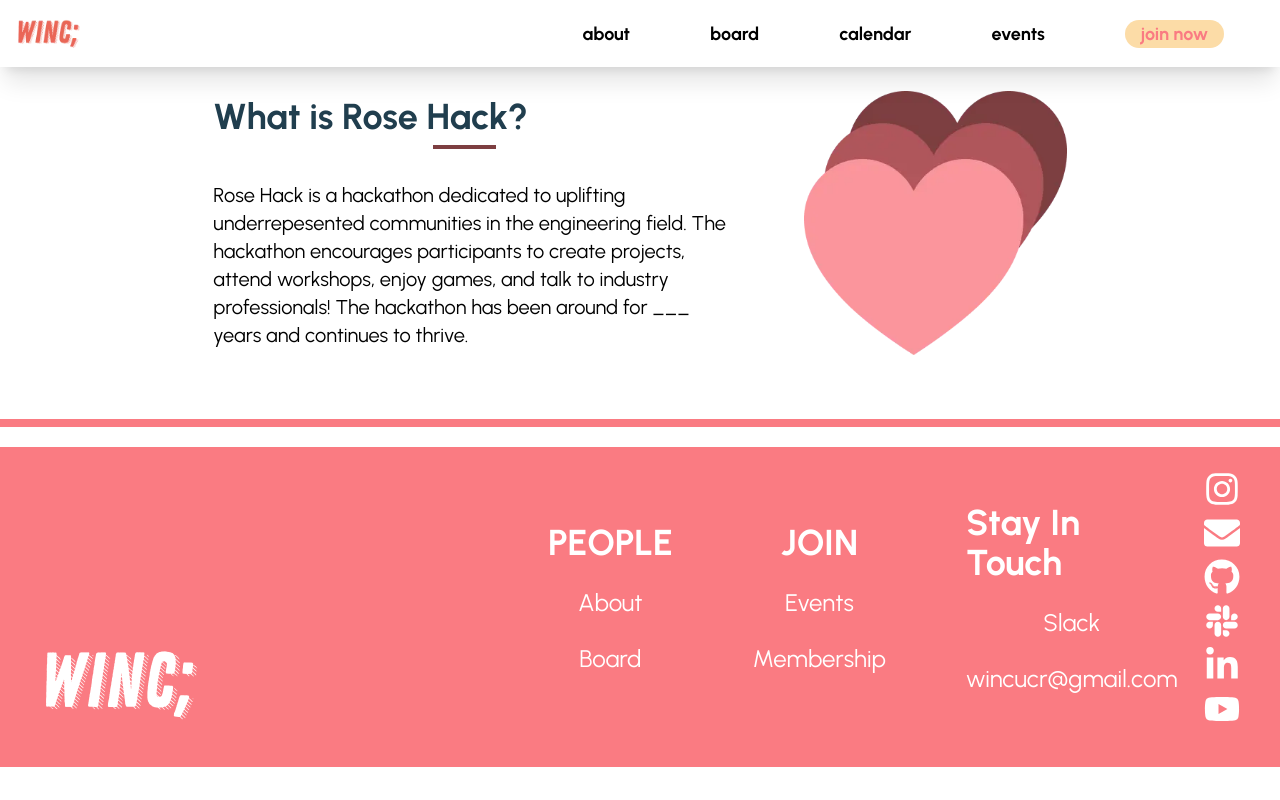
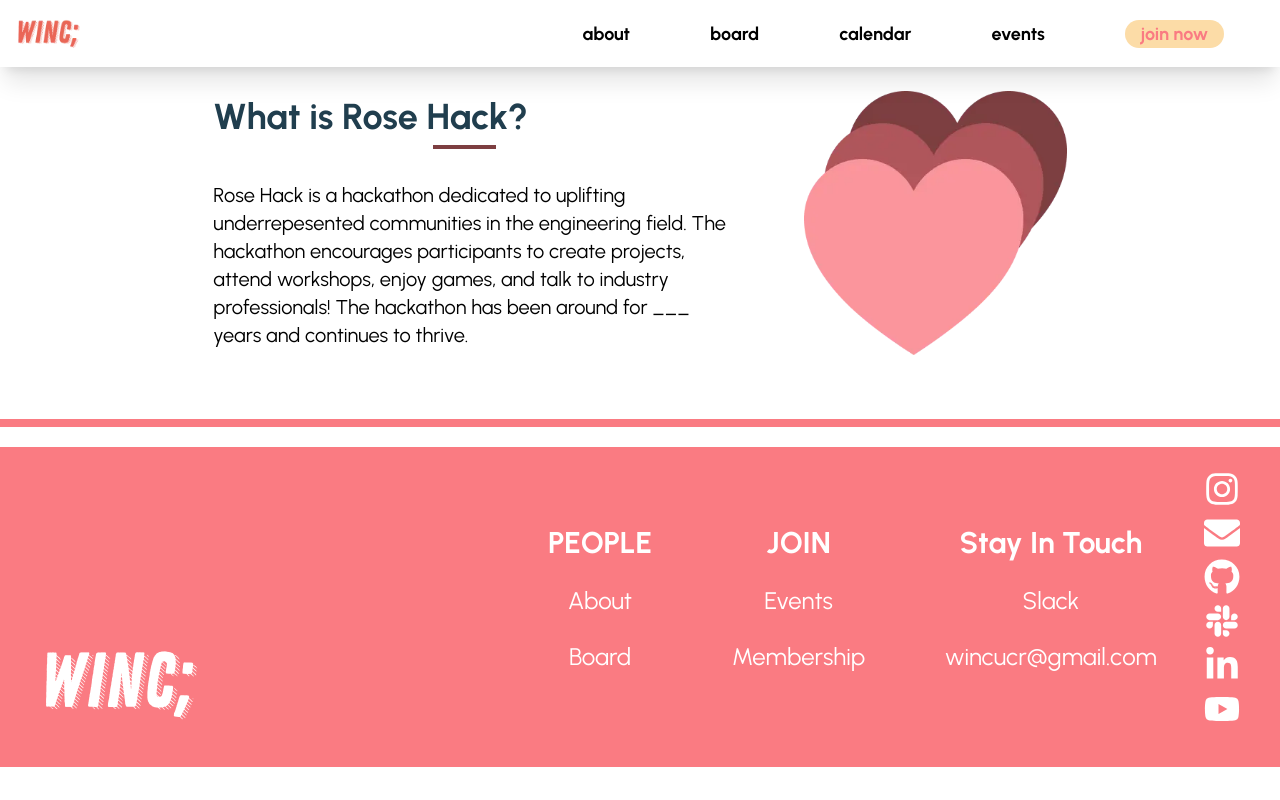
Before and after one commit to acm-ucr/winc-website, a Next.js app: page /events/rosehack in a window 1280 px wide. Built offline with nearby package versions, Linux system fonts and the light colour scheme.

Commit message:
make text smaller

```diff
--- a/src/app/events/rosehack/page.tsx
+++ b/src/app/events/rosehack/page.tsx
@@ -1,4 +1,4 @@
-import LookDown from "@/components/events/LookDown";
+import LookDown from "@/components/events/lookdown";
 import hearts from "@/public/events/hearts.webp";
 
 const Page = () => {
--- a/src/app/events/socials/page.tsx
+++ b/src/app/events/socials/page.tsx
@@ -1,4 +1,4 @@
-import LookDown from "@/components/events/LookDown";
+import LookDown from "@/components/events/lookdown";
 import hearts from "@/public/events/hearts.webp";
 
 const Page = () => {
--- a/src/app/events/wecode/page.tsx
+++ b/src/app/events/wecode/page.tsx
@@ -1,6 +1,5 @@
 import MoreWecode from "@/components/events/wecode/moreWecode";
-import LookDown from "@/components/events/LookDown";
-
+import LookDown from "@/components/events/lookdown";
 import weCode from "@/public/events/weCode.webp";
 import redBackground from "@/public/events/redBackground.svg";
 
--- a/src/components/events/LookDown.tsx
+++ b/src/components/events/LookDown.tsx
@@ -1,7 +1,7 @@
 import { StaticImageData } from "next/image";
 import Image from "next/image";
 
-import EventTitle from "@/components/events/EventTitle";
+import EventTitle from "./EventTitle";
 
 interface lookDownProps {
   titleText: string;
--- a/src/components/footer.tsx
+++ b/src/components/footer.tsx
@@ -17,7 +17,7 @@ const Footer = () => {
                 key={index}
                 className="flex flex-col items-center justify-center gap-6"
               >
-                <p className="text-4xl font-bold">{title}</p>
+                <p className="text-3xl font-bold">{title}</p>
                 {links.map(({ name, link }, subIndex) =>
                   name === "wincucr@gmail.com" ? (
                     <Link
```
